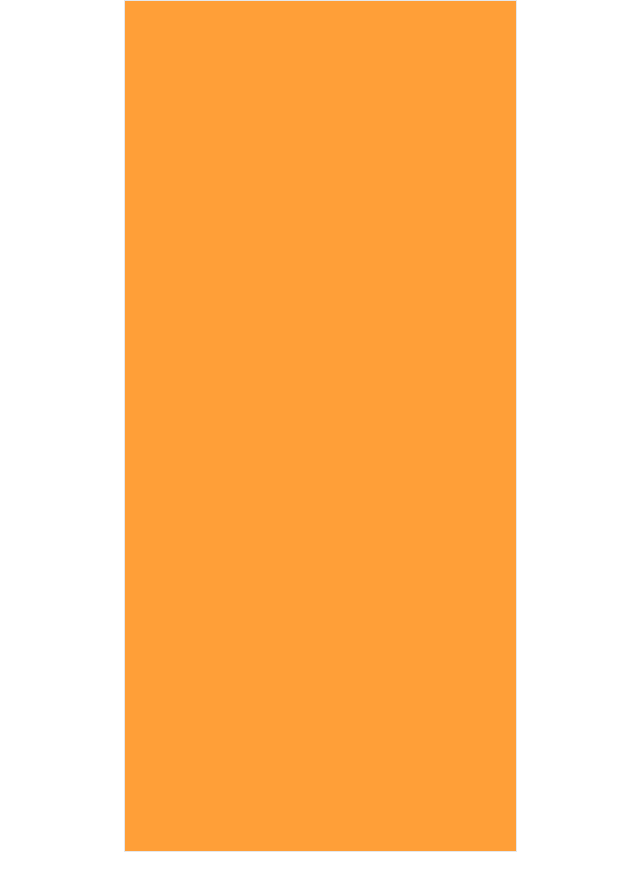
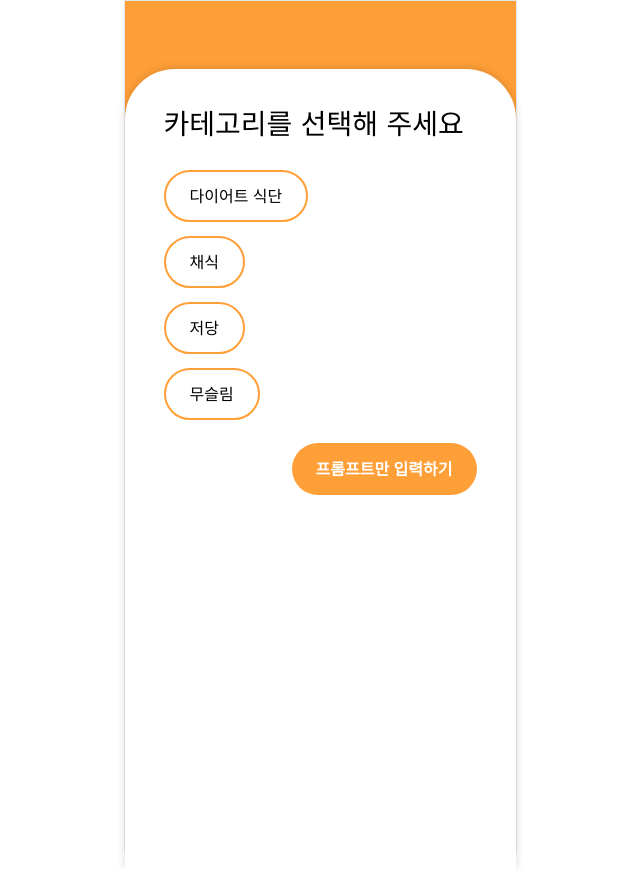
Before and after one commit to GDG-MenuMate/MenuMate-FE, a React (Vite) app: page /category in a window 1280 px wide. Shown: the whole page, without its empty margins (320-960 px from the left). Built offline with nearby package versions, Linux system fonts and the light colour scheme; a web font is replaced by a local one.

Commit message:
add category page

```diff
--- a/package.json
+++ b/package.json
@@ -10,6 +10,7 @@
     "preview": "vite preview"
   },
   "dependencies": {
+    "framer-motion": "^12.23.22",
     "react": "^19.1.1",
     "react-dom": "^19.1.1",
     "react-router-dom": "^7.9.3",
--- a/src/App.jsx
+++ b/src/App.jsx
@@ -11,7 +11,7 @@ function App() {
       <BrowserRouter>
         <div className="w-[393px] h-[852px] mx-auto border bg-primary">
           <ToastContainer
-              autoClose={3000}
+              autoClose={2000}
               closeOnClick={true}
           />
           <Routes>
--- a/src/components/Button.jsx
+++ b/src/components/Button.jsx
@@ -3,7 +3,7 @@ const Button = ({children, onClick, type="button"}) => {
       <button
         type={type}
         onClick={onClick}
-        className="bg-primary text-white font-bold text-base px-6 py-[18px] rounded-full
+        className="bg-primary text-white font-bold text-base px-6 h-[52px] rounded-full
         hover:bg-accent
         active:scale-95
         transition-transform duration-150"
--- a/src/components/FilterMenu.jsx
+++ b/src/components/FilterMenu.jsx
@@ -1,7 +1,7 @@
 import { useEffect, useState } from "react";
 import { toast } from "react-toastify";
 import "react-toastify/dist/ReactToastify.css";
-import Dropdown from "./Dropdown";
+import Dropdown from "./base/Dropdown.jsx";
 import useMenuStore from "../store/useMenuStore";
 
 const FilterMenu = () => {
--- a/src/components/SearchInput.jsx
+++ b/src/components/SearchInput.jsx
@@ -1,6 +1,6 @@
 import { useState } from "react";
 import useMenuStore from "../store/useMenuStore.js";
-import BaseSearchBox from "./BaseSearchBox.jsx";
+import BaseSearchBox from "./base/BaseSearchBox.jsx";
 import SearchIcon from "../assets/SearchIcon.svg";
 import SearchIconAccent from "../assets/SearchIconAccent.svg";
 
--- a/src/components/SearchStart.jsx
+++ b/src/components/SearchStart.jsx
@@ -1,4 +1,4 @@
-import BaseSearchBox from "./BaseSearchBox";
+import BaseSearchBox from "./base/BaseSearchBox.jsx";
 import SearchIconAccent from "../assets/SearchIconAccent.svg";
 import Button from "./Button.jsx";
 
--- a/src/components/ToggleButton.jsx
+++ b/src/components/ToggleButton.jsx
@@ -0,0 +1,16 @@
+const ToggleButton = ({id, label, selectedMenu, setSelectedMenu}) => {
+  const isSelected = id === selectedMenu;
+
+  return (
+      <button
+        onClick={() => setSelectedMenu(isSelected ? null : id)}
+        className={`w-fit px-6 h-[52px] border-2 rounded-full text-[16px]
+          ${isSelected ? "border-accent bg-primary font-bold text-white"
+          : "border-primary bg-white font-normal text-black"}`}
+      >
+        {label}
+      </button>
+  );
+}
+
+export default ToggleButton;
--- a/src/components/Dropdown.jsx
+++ b/src/components/base/Dropdown.jsx
@@ -1,5 +1,5 @@
 import { useEffect, useRef } from "react";
-import ChevronDown from "../assets/Chevron-down.svg";
+import ChevronDown from "../../assets/Chevron-down.svg";
 
 const Dropdown = ({ id, label, openMenu, setOpenMenu, children }) => {
   const isOpen = openMenu === id;
--- a/src/pages/Category.jsx
+++ b/src/pages/Category.jsx
@@ -1,7 +1,103 @@
+import { useState } from "react";
+import { useNavigate } from "react-router-dom";
+import { motion, AnimatePresence } from "framer-motion";
+import { toast } from "react-toastify";
+import "react-toastify/dist/ReactToastify.css";
+import ToggleButton from "../components/ToggleButton.jsx";
+import Button from "../components/Button.jsx";
+import useMenuStore from "../store/useMenuStore.js";
+
 function Category() {
+  const navigate = useNavigate();
+  const [height, setHeight] = useState("");
+  const [weight, setWeight] = useState("");
+  const { category, setCategory, setHeight: setGlobalHeight, setWeight: setGlobalWeight } =
+      useMenuStore();
+  const [selectedMenu, setSelectedMenu] = useState(category);
+
+  const handleClickPrompt = () => {
+    navigate('/Prompt');
+  }
+
+  const handleClickSelect = () => {
+    if (selectedMenu === "diet") {
+      if (height.trim() === "" || weight.trim() === "") {
+        toast.error("키와 몸무게를 모두 입력해 주세요.");
+        return;
+      }
+      setGlobalHeight(height);
+      setGlobalWeight(weight);
+    }
+
+    setCategory(selectedMenu);
+    navigate("/Prompt");
+  }
+
+  // 키, 몸무게 소수점 한 자리까지
+  const handleInput = (value, setter) => {
+    const regex = /^\d{0,3}(\.\d{0,1})?$/; // 최대 3자리 + 소수점 1자리
+    if (regex.test(value) || value === "") {
+      setter(value);
+    }
+  };
+
   return(
       <div>
-
+        <div className="h-screen mt-[68px] pt-9 pl-[39px] pr-[39px] bg-white rounded-t-[50px] shadow-[0_-1px_10px_rgba(0,0,0,0.15)]">
+          <div className="font-jua text-[28px]">카테고리를 선택해 주세요</div>
+          <div className="mt-[23px] mb-[23px] flex flex-col gap-[14px]">
+            <ToggleButton id="diet" label="다이어트 식단" selectedMenu={selectedMenu} setSelectedMenu={setSelectedMenu}></ToggleButton>
+            <AnimatePresence>
+            {selectedMenu === "diet" && (
+                <motion.div
+                    initial={{ height: 0, opacity: 0 }}
+                    animate={{ height: "auto", opacity: 1 }}
+                    exit={{ height: 0, opacity: 0 }}
+                    transition={{ duration: 0.3 }}
+                    className="ml-[30px] flex flex-row gap-5">
+                  <div className="relative flex items-center">
+                    <input
+                        type="number"
+                        value={height}
+                        onChange={(e) => handleInput(e.target.value, setHeight)}
+                        placeholder="키"
+                        className="border-2 border-accent w-fit w-[104px] h-[52px] pl-[18px] rounded-full text-[16px]"
+                    />
+                    <span
+                        className="absolute right-[18px] top-1/2 -translate-y-1/2 text-[16px]">
+                      cm
+                    </span>
+                  </div>
+                  <div className="relative flex items-center">
+                    <input
+                        type="number"
+                        value={weight}
+                        onChange={(e) => handleInput(e.target.value, setWeight)}
+                        placeholder="몸무게"
+                        className="border-2 border-accent w-fit w-[104px] h-[52px] pl-[18px] rounded-full text-[16px]"
+                    />
+                    <span
+                        className="absolute right-[18px] top-1/2 -translate-y-1/2 text-[16px]">
+                      kg
+                    </span>
+                  </div>
+                </motion.div>
+            )}
+            </AnimatePresence>
+            <ToggleButton id="vegan" label="채식" selectedMenu={selectedMenu}
+                          setSelectedMenu={setSelectedMenu}></ToggleButton>
+            <ToggleButton id="low sugar" label="저당" selectedMenu={selectedMenu}
+                          setSelectedMenu={setSelectedMenu}></ToggleButton>
+            <ToggleButton id="muslim" label="무슬림" selectedMenu={selectedMenu}
+                          setSelectedMenu={setSelectedMenu}></ToggleButton>
+          </div>
+          <div className="flex justify-end">
+            {selectedMenu === null
+                ? <Button onClick={handleClickPrompt}>프롬프트만 입력하기</Button>
+                : <Button onClick={handleClickSelect}>선택 완료</Button>
+            }
+          </div>
+        </div>
       </div>
   );
 }
--- a/src/store/useMenuStore.js
+++ b/src/store/useMenuStore.js
@@ -2,6 +2,8 @@ import { create } from 'zustand';
 
 const useMenuStore = create((set) => ({
   category: null, // 선택된 카테고리
+  height: '',
+  weight: '',
   prompt: '',     // 프롬프트 입력값
   filters: {      // 선택된 필터
     price: { min: 0, max: 9999999 },
@@ -12,6 +14,8 @@ const useMenuStore = create((set) => ({
   results: [],    // 검색 결과
 
   setCategory: (category) => set({ category }),
+  setHeight: (height) => set({ height }),
+  setWeight: (weight) => set({ weight }),
   setPrompt: (prompt) => set({ prompt }),
   setFilter: (key, value) =>
       set((state) => ({
@@ -27,6 +31,20 @@ const useMenuStore = create((set) => ({
           location: ["문과 캠퍼스", "이과 캠퍼스"],
         },
       }),
+
+  resetAll: () =>
+      set({
+        category: null,
+        height: '',
+        weight: '',
+        prompt: '',
+        results: [],
+        filters: {
+          price: { min: 0, max: 9999999 },
+          meal: ["아침", "점심", "저녁"],
+          location: ["문과 캠퍼스", "이과 캠퍼스"],
+        },
+      }),
 }));
 
 export default useMenuStore;
```
Also changed, not shown: src/components/base/BaseSearchBox.jsx (renamed from src/components/BaseSearchBox.jsx), 1 other file (tests, documents, lock files or other folders).
